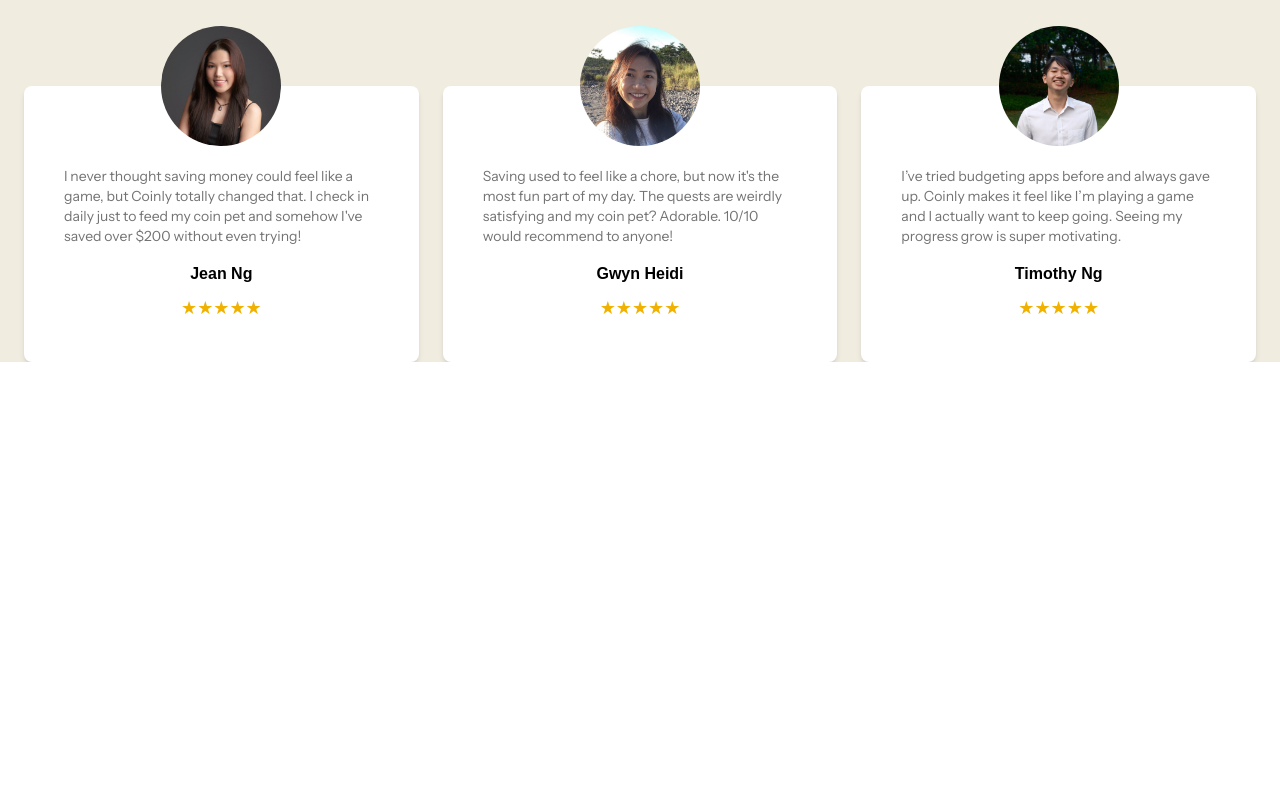
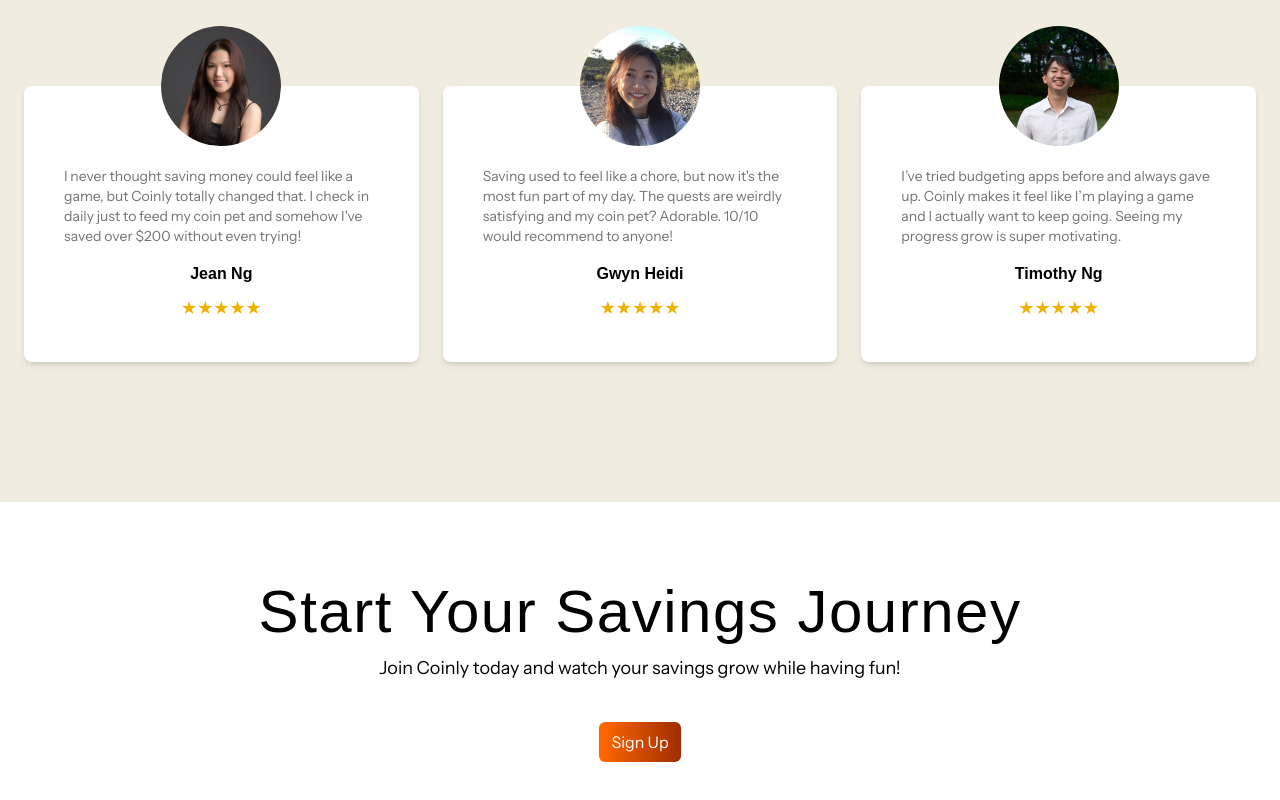
Before and after one commit to samuelngry/Coinly, a React (Vite) app in the folder client/: page / in a window 1280 px wide. Shown: the part 2517-3317 px from the top of the page. Before the commit the page ends 2879 px from the top, so only its background shows below. Built offline with nearby package versions, Linux system fonts and the light colour scheme; a web font is replaced by a local one.

Commit message:
feat: add CTA section under testimonial for users to sign up

```diff
--- a/client/src/App.jsx
+++ b/client/src/App.jsx
@@ -4,6 +4,7 @@ import HeroSection from './components/HeroSection';
 import FeatureSection from './components/FeatureSection';
 import Playbook from './components/Playbook';
 import Testimonials from './components/Testimonials';
+import Cta from './components/Cta';
 
 const App = () => {
   return (
@@ -16,6 +17,7 @@ const App = () => {
           <Playbook />
           <Testimonials />
         </div>
+        <Cta />
       </>
     </div>
   );
--- /dev/null
+++ b/client/src/components/Cta.jsx
@@ -0,0 +1,17 @@
+const Cta = () => {
+  return (
+    <div className="flex flex-col mt-35 items-center bg-white w-full py-20">
+        <h1 className="text-2xl sm:text-3xl lg:text-6xl tracking-wide text-center">Start Your Savings Journey</h1>
+        <p className="text-sm sm:text-md lg:text-lg mt-3 text-center">
+            Join Coinly today and watch your savings grow while having fun!
+        </p>
+        <div className="flex justify-center mt-10">
+            <a href='#' className="bg-gradient-to-r from-orange-500 to-orange-800 px-3 py-2 mx-3 rounded-md text-white">
+                Sign Up
+            </a>
+        </div>
+    </div>
+  )
+}
+
+export default Cta
```
